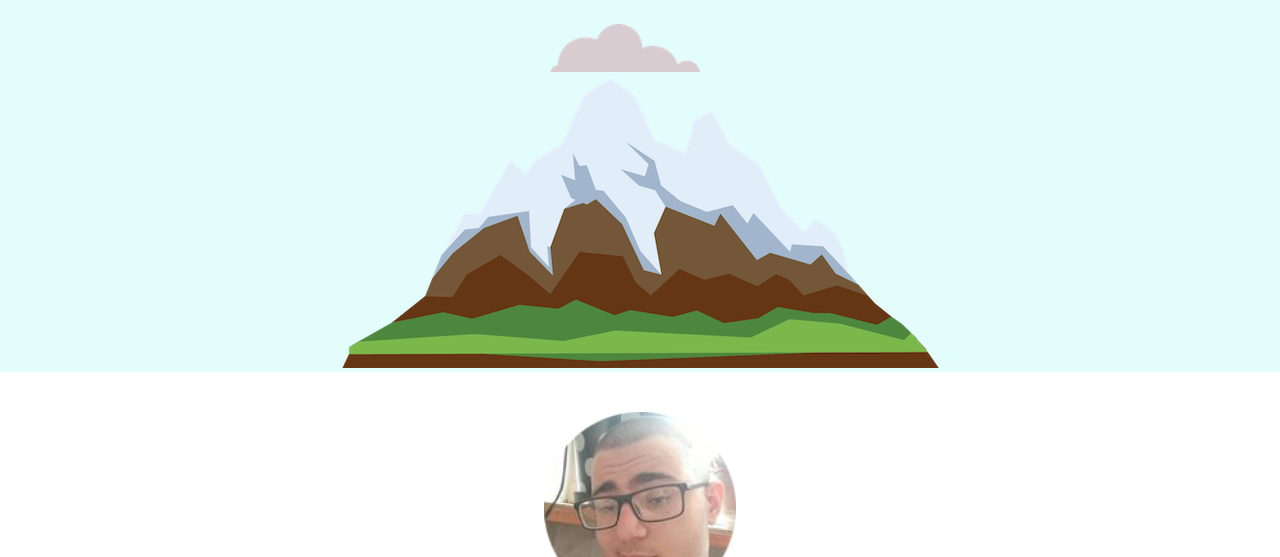
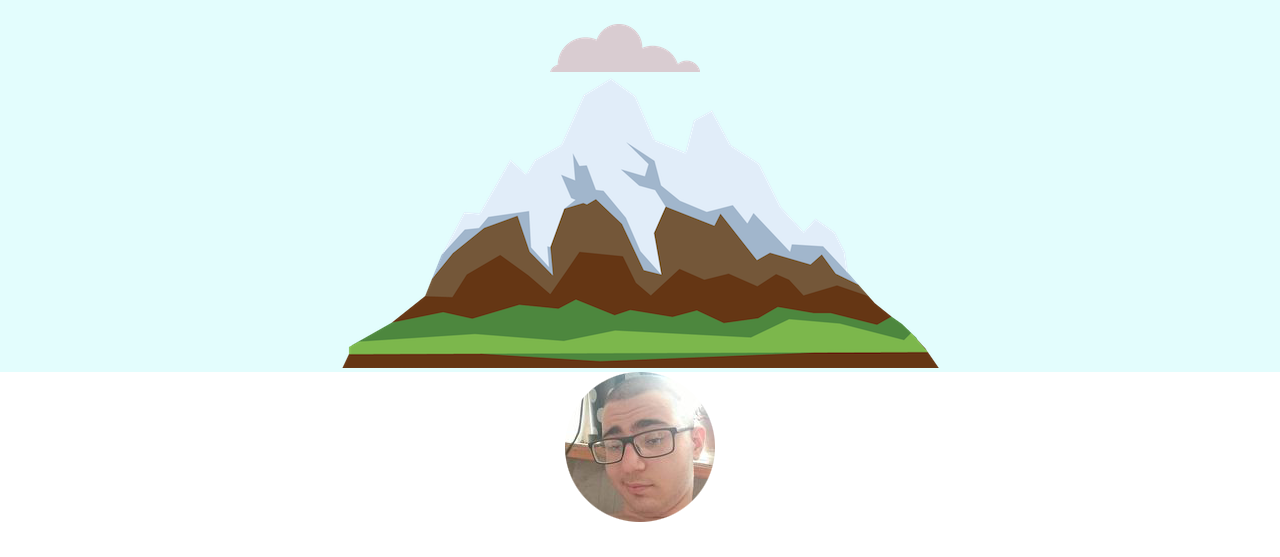
Before and after one commit to Toko24/Damn-you-are-good-Toko, a plain HTML site: page index.html in a window 1280 px wide. Shown: the part 386-943 px from the top of the page. Drawn offline with Linux system fonts and the light colour scheme.

Commit message:
Update styles.css

```diff
--- a/css/styles.css
+++ b/css/styles.css
@@ -91,9 +91,9 @@ a {
   position: relative;
 }
 
-.dato {
+.man {
   margin-top: 40px;
-  width: 15%;
+  width: 10%;
 }
 
 .computer {
```
